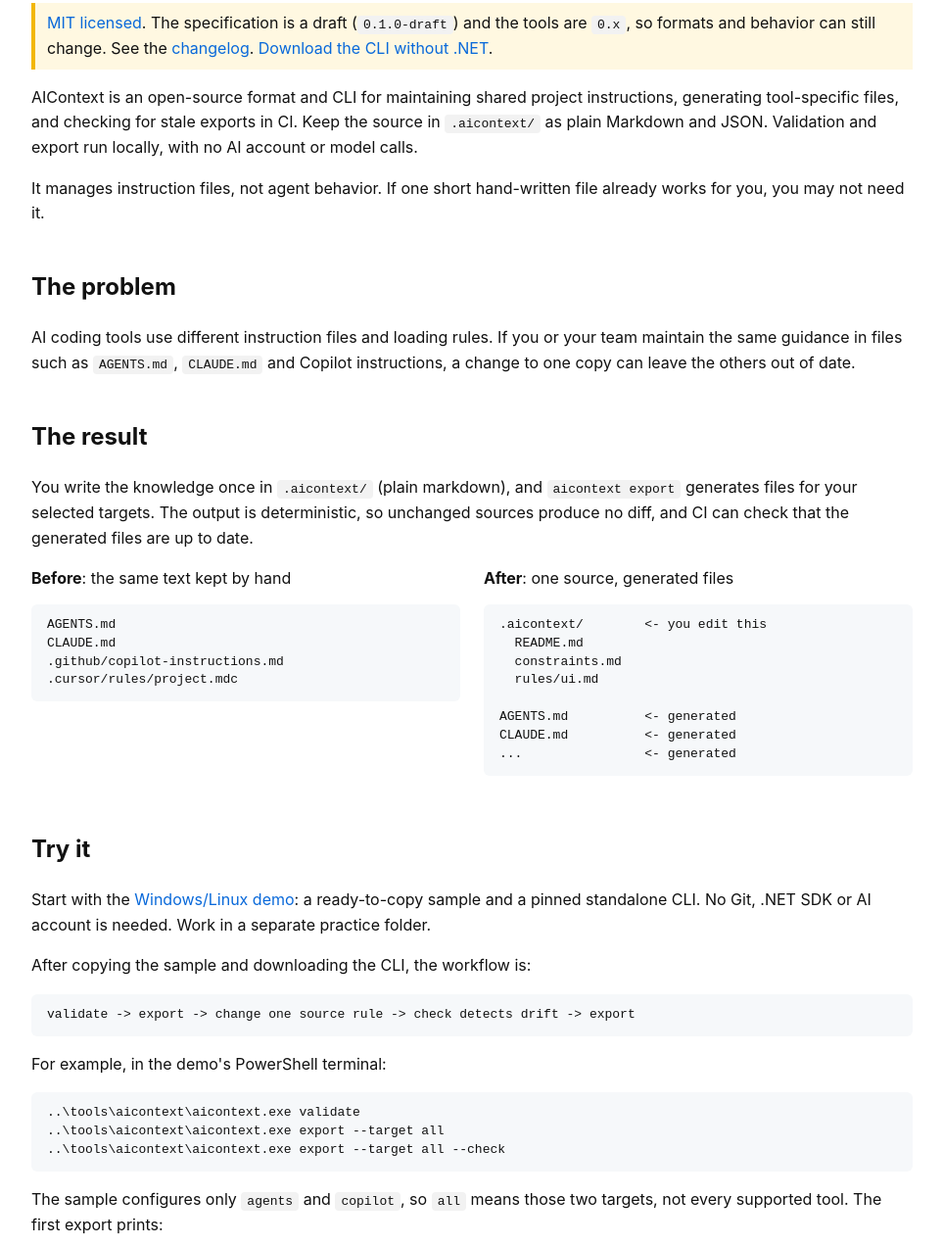
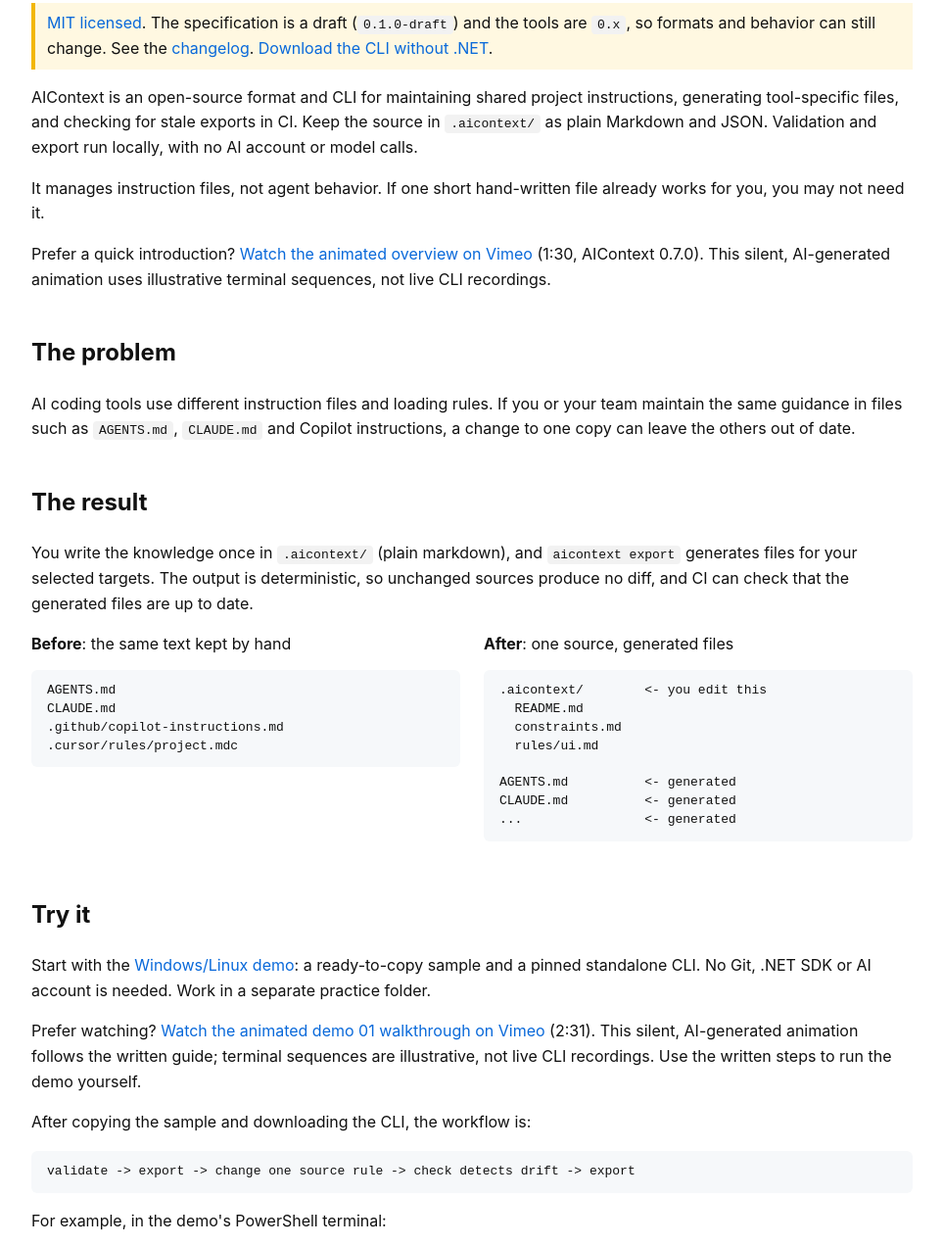
Before and after one commit to aicontext-dev/aicontext, a plain HTML site: page docs/index.html in a window 1280 px wide. Shown: the part 203-1475 px from the top of the page at 98% size, without its empty margins (158-1121 px from the left). Drawn offline with Linux system fonts and the light colour scheme.

Commit message:
docs: link animated overview and demo videos

```diff
--- a/docs/index.html
+++ b/docs/index.html
@@ -48,6 +48,10 @@
   <p>
     It manages instruction files, not agent behavior. If one short hand-written file already works for you, you may not need it.
   </p>
+  <p>
+    Prefer a quick introduction? <a href="https://vimeo.com/1249768593">Watch the animated overview on Vimeo</a>
+    (1:30, AIContext 0.7.0). This silent, AI-generated animation uses illustrative terminal sequences, not live CLI recordings.
+  </p>
 
   <h2>The problem</h2>
   <p>
@@ -88,6 +92,11 @@ CLAUDE.md          &lt;- generated
     Start with the <a href="https://github.com/aicontext-dev/aicontext/blob/main/demos/01-basics/README.md">Windows/Linux demo</a>:
     a ready-to-copy sample and a pinned standalone CLI. No Git, .NET SDK or AI account is needed.
     Work in a separate practice folder.
+  </p>
+  <p>
+    Prefer watching? <a href="https://vimeo.com/1249775356">Watch the animated demo 01 walkthrough on Vimeo</a> (2:31).
+    This silent, AI-generated animation follows the written guide; terminal sequences are illustrative, not live CLI recordings.
+    Use the written steps to run the demo yourself.
   </p>
   <p>After copying the sample and downloading the CLI, the workflow is:</p>
 <pre><code>validate -&gt; export -&gt; change one source rule -&gt; check detects drift -&gt; export</code></pre>
```
Also changed, not shown: 5 other files.
